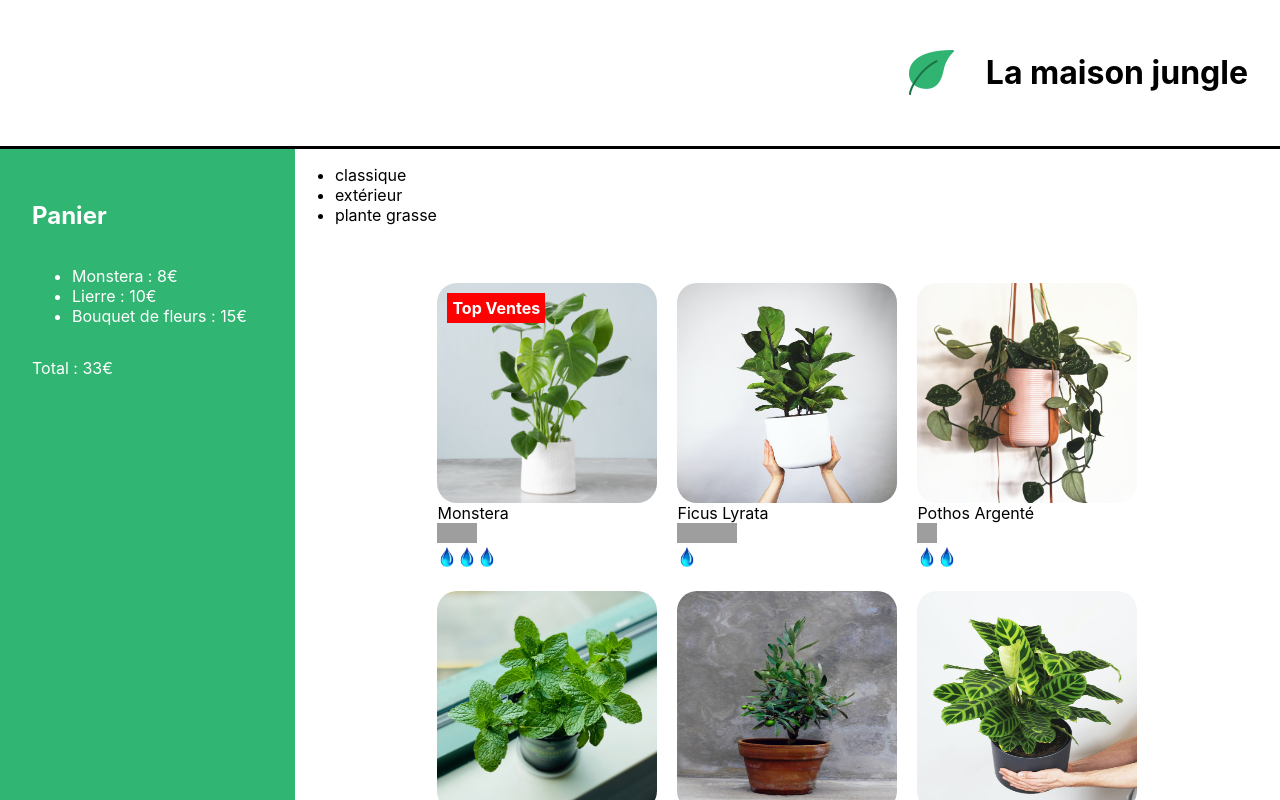
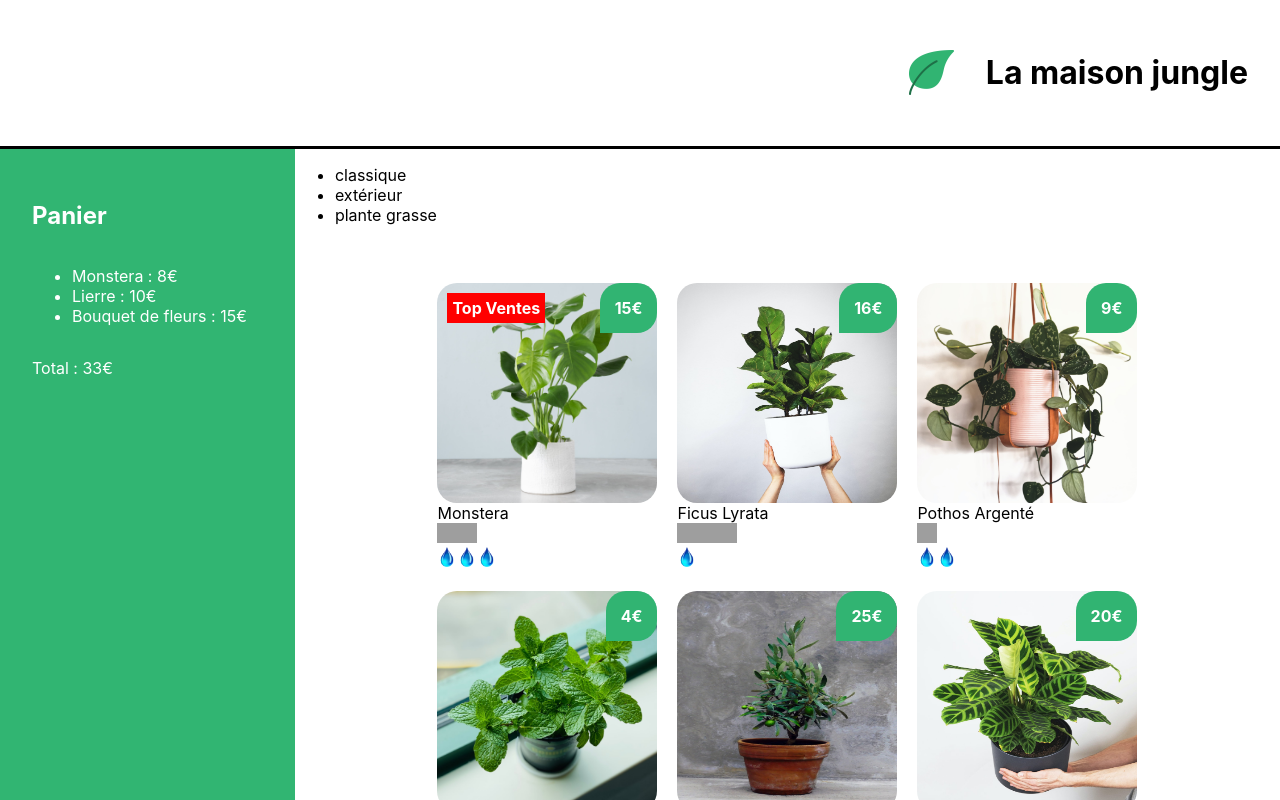
Before and after one commit to Patrice-H/la_maison_jungle, a React (Create React App) app: page / in a window 1280 px wide. Shown: the top 800 px of the page. Built offline with nearby package versions, Linux system fonts and the light colour scheme; grey boxes are pictures that could not be loaded.

Commit message:
Add prices

```diff
--- a/src/components/PlantItem/PlantItem.css
+++ b/src/components/PlantItem/PlantItem.css
@@ -11,3 +11,13 @@
     width: 220px;
     border-radius: 20px;
 }
+.plant-item-price {
+    position: absolute;
+    border-radius: 20px 20px 20px 0;
+    background-color: #31b472;
+    color: white;
+    padding: 15px;
+    top: 0;
+    right: 0;
+    font-weight: bold;
+}
--- a/src/components/PlantItem/PlantItem.js
+++ b/src/components/PlantItem/PlantItem.js
@@ -18,6 +18,7 @@ const PlantItem = (props) => {
     const plantCover = props.cover;
     const plantLight = props.light;
     const plantWater = props.water;
+    const plantPrice = props.price;
     const plantBestSale = props.bestSale;
     const plantSpecialOffer = props.specialOffer;
     let plantImgSrc = '';
@@ -60,6 +61,7 @@ const PlantItem = (props) => {
             <div>{ plantName }</div>
             <CareScale careType='light' scaleValue={ plantLight } />
             <CareScale careType='water' scaleValue={ plantWater } />
+            <span className='plant-item-price'>{ plantPrice }€</span>
             {plantBestSale ? <AdvertisingInsert insertType='best-sale' /> : null}
             {plantSpecialOffer ? <AdvertisingInsert insertType='special-offer' /> : null}
         </>
--- a/src/components/ShoppingList/ShoppingList.js
+++ b/src/components/ShoppingList/ShoppingList.js
@@ -22,11 +22,10 @@ const ShoppingList = () => {
                             cover={ plant.cover}
                             light={ plant.light}
                             water={ plant.water }
+                            price={ plant.price }
                             bestSale={ plant.isBestSale }
-                            specialOffer={plant.isSpecialOffer}
+                            specialOffer={ plant.isSpecialOffer }
                          />
-                        {/*plant.isBestSale ? <span className='best-sale'> Top ventes</span> : null}
-                        {plant.isSpecialOffer ? <span className='special-offer'> Soldes</span> : null*/}
                     </div>
                 ))}
             </div>
```
